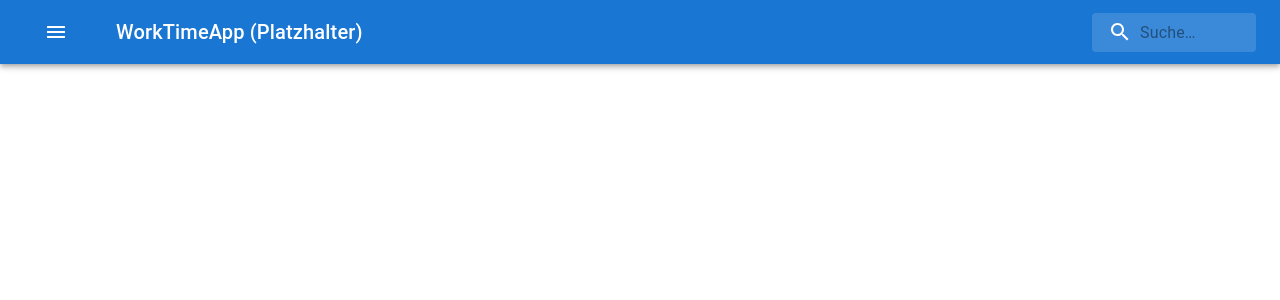
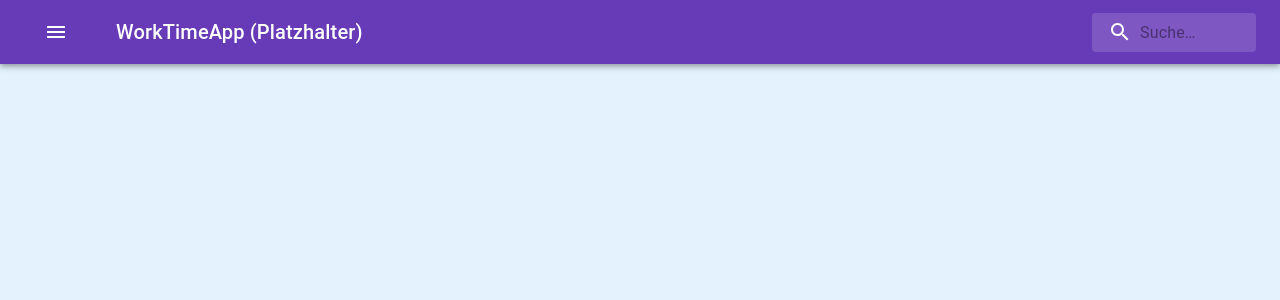
Before and after one commit to HamiDuong/SW-Projekt, a React (Create React App) app in the folder frontend/worktimeapp/: page / in a window 1280 px wide. Shown: the top 300 px of the page. Built offline with nearby package versions, Linux system fonts and the light colour scheme.

Commit message:
Erstellung von Basic Theme

```diff
--- a/frontend/worktimeapp/src/App.js
+++ b/frontend/worktimeapp/src/App.js
@@ -1,14 +1,20 @@
 import React from 'react';
 import Navigation from './Components/Navigator';
 //import Calendar from './Components/Calendar';
+import { ThemeProvider} from  '@mui/material/styles';
+import Theme from './Theme';
+import { CssBaseline } from '@mui/material';
 
 class App extends React.Component {
  render(){
    return(
-     <div>
+    <ThemeProvider theme={Theme}>
+      <CssBaseline/>
+      <div>
              <Navigation/>
              {/* <Calendar/> */}
      </div>
+     </ThemeProvider>
    )
  }
 }
--- /dev/null
+++ b/frontend/worktimeapp/src/Theme.js
@@ -0,0 +1,64 @@
+import { createTheme } from '@mui/material/styles';
+import { indigo, blue, green, orange, red, blueGrey, grey, deepPurple} from '@mui/material/colors';
+
+const white = '#FFFFFF';
+const black = '#000000';
+
+// A custom theme for this app
+const theme = createTheme({
+  palette: {
+    black,
+    white,
+    primary: {
+      contrastText: white,
+      dark: deepPurple[900],
+      main: deepPurple[500],
+      light: indigo[100]
+    },
+    secondary: {
+      contrastText: white,
+      dark: blue[900],
+      main: blue[200],
+      light: blue['A400']
+    },
+    success: {
+      contrastText: white,
+      dark: green[900],
+      main: green[600],
+      light: green[400]
+    },
+    info: {
+      contrastText: white,
+      dark: blue[900],
+      main: blue[600],
+      light: blue[400]
+    },
+    warning: {
+      contrastText: white,
+      dark: orange[900],
+      main: orange[600],
+      light: orange[400]
+    },
+    error: {
+      contrastText: white,
+      dark: red[900],
+      main: red[600],
+      light: red[400]
+    },
+    text: {
+      primary: blueGrey[800],
+      secondary: blueGrey[600],
+      link: blue[600]
+    },
+    background: {
+      default: blue[50],
+      paper: white
+    },
+    icon: "#9c27b0",
+    divider: grey[200]
+  },
+});
+
+
+
+export default theme;
```
